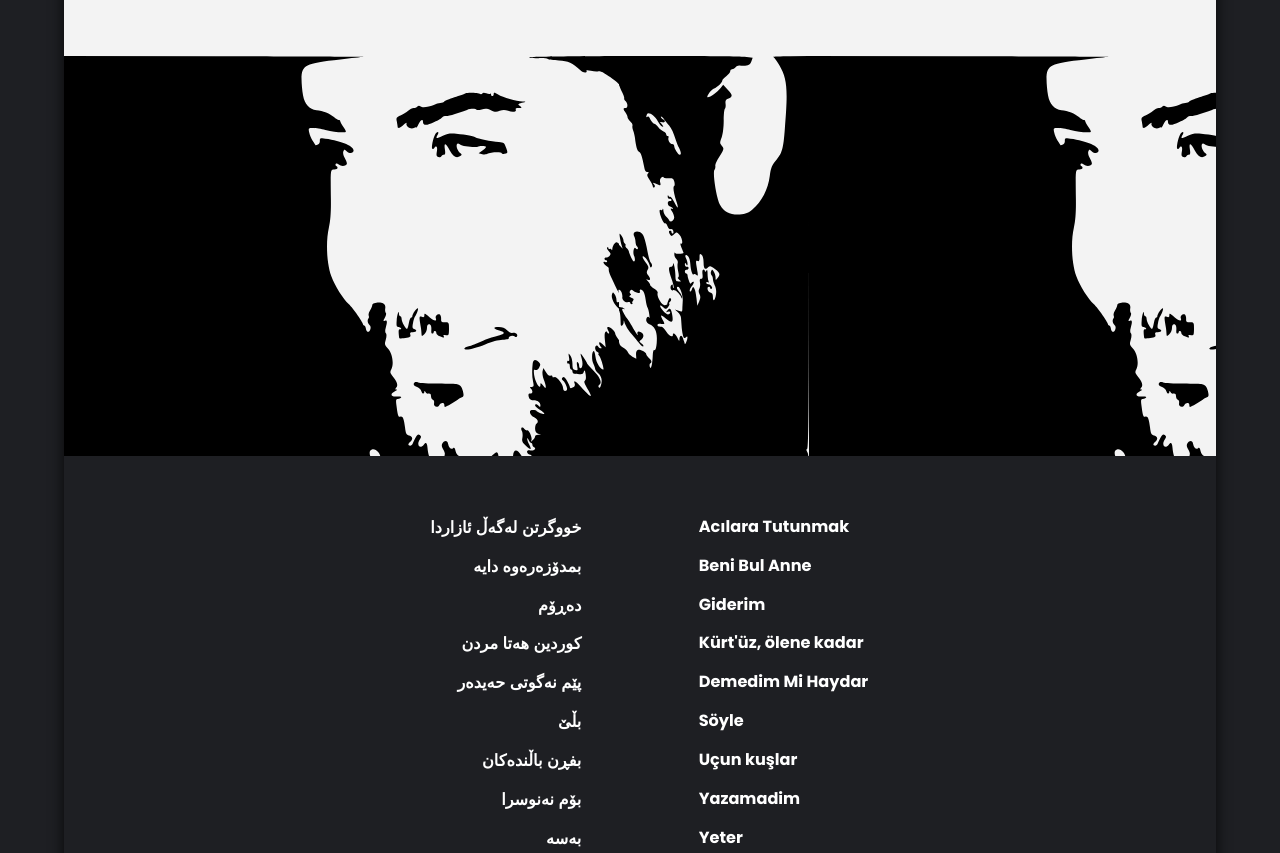
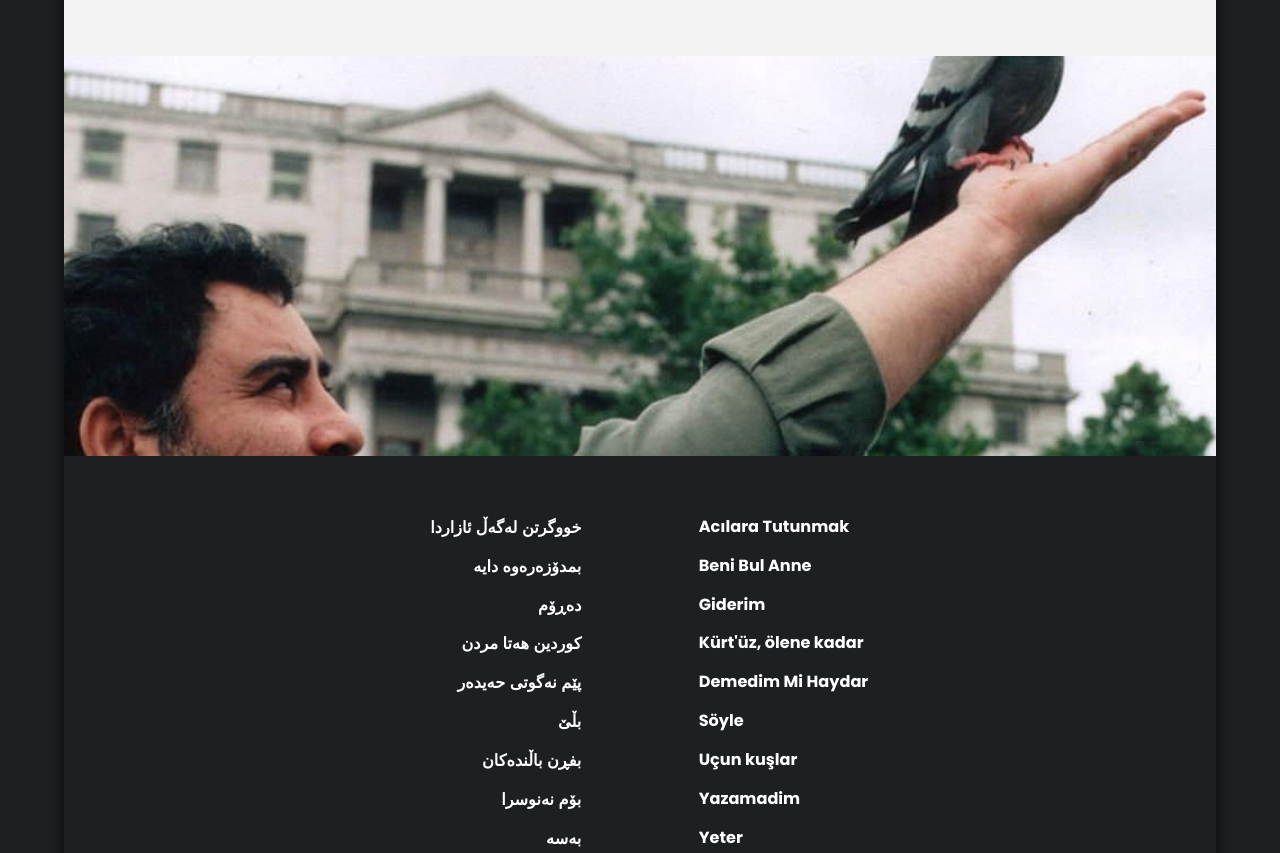
Before and after one commit to kurdish-developer/ahmetkaya, a plain HTML site: page index.html in a window 1280 px wide. Shown: the part 986-1839 px from the top of the page. Drawn offline with Linux system fonts and the light colour scheme.

Commit message:
Update main.css

```diff
--- a/main.css
+++ b/main.css
@@ -55,7 +55,7 @@
 
 .parallax{
 	height: 50vh;
-	background: url(wow.svg) fixed !important;
+	background: url(a10.jpg) fixed;
 	background-position: center center;
 	background-repeat: no-repeat;
 	background-size: cover;
```
